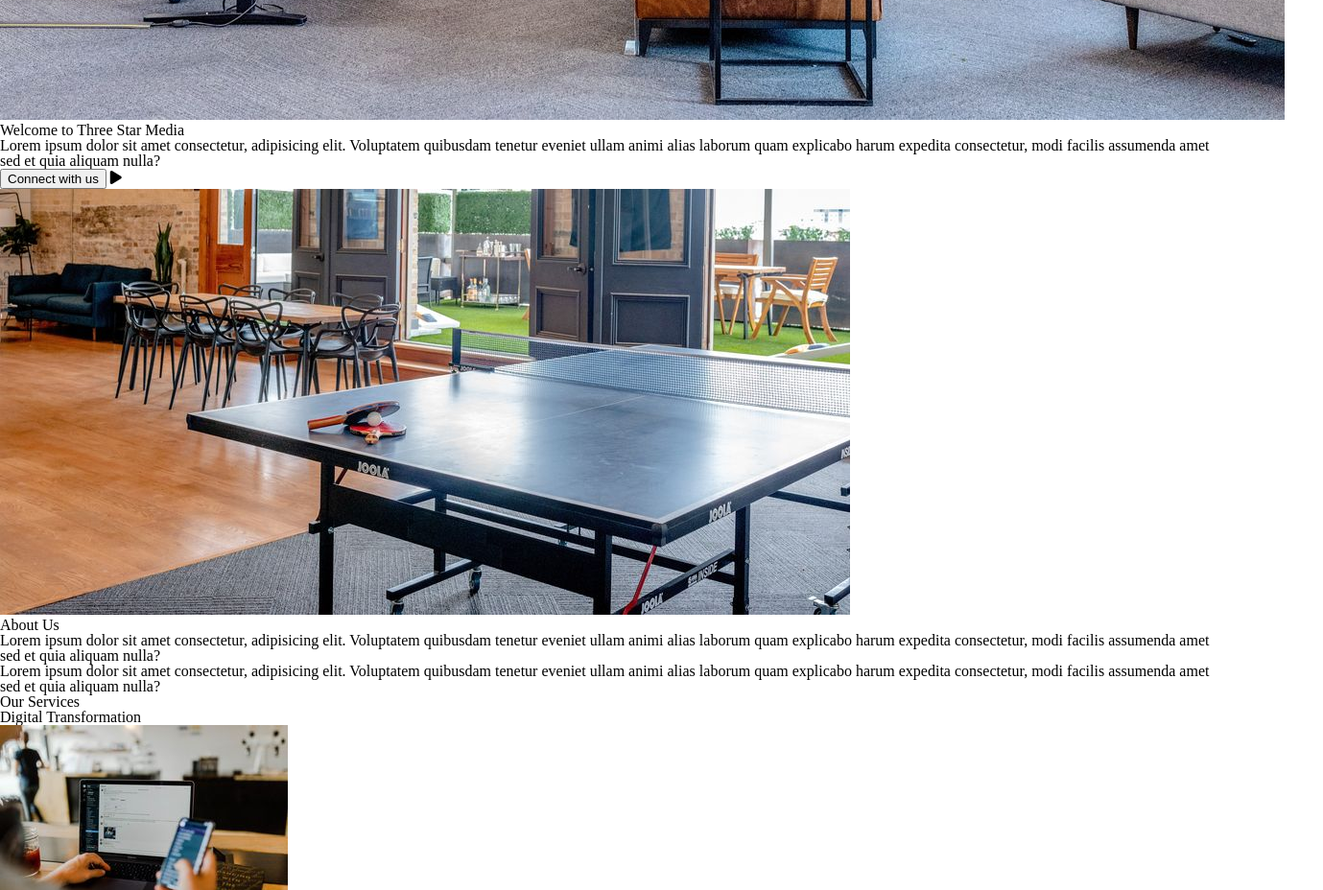
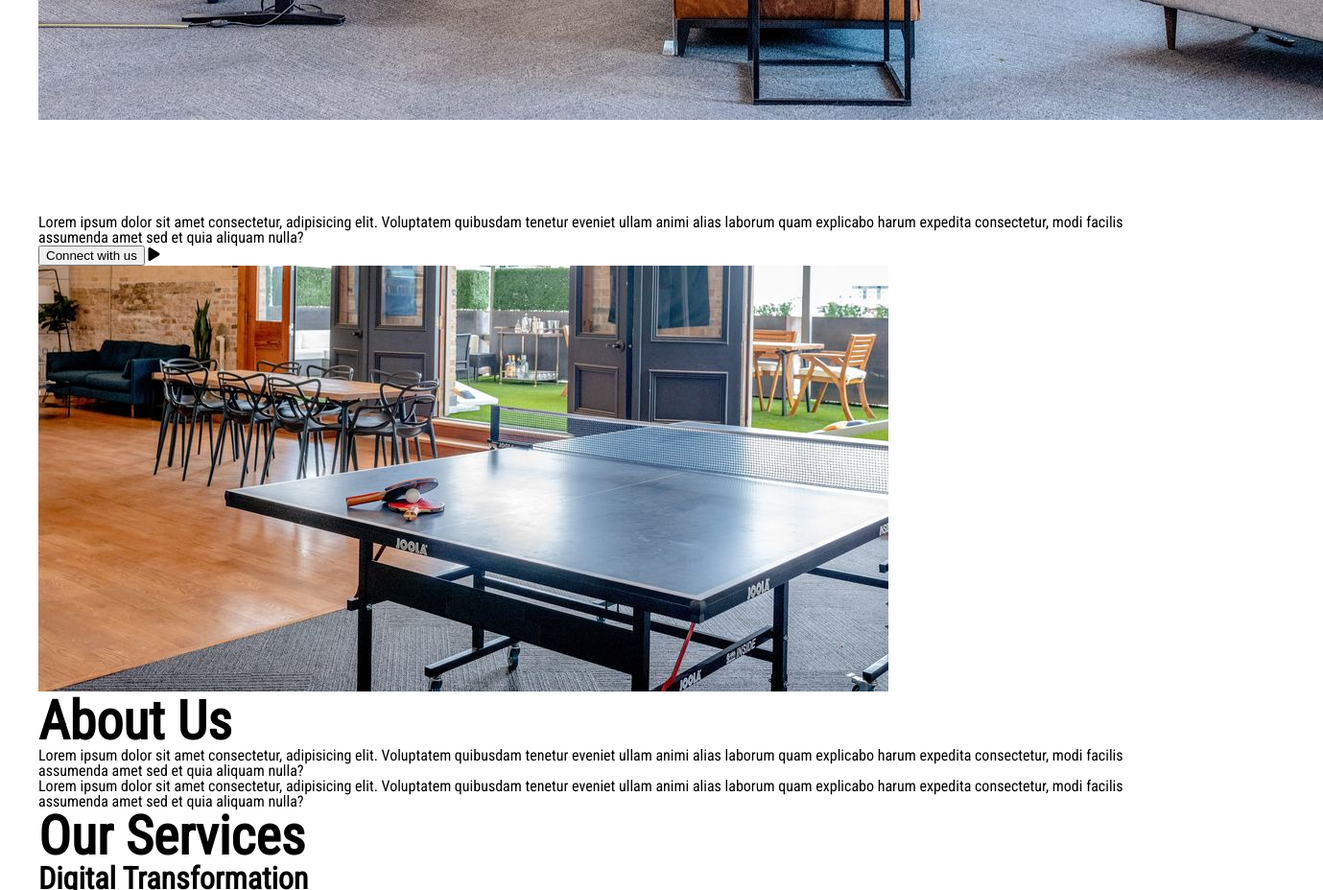
Before and after one commit to Haru55214/Haru55214.github.io, a plain HTML site: page final-project/index.html in a window 1280 px wide. Shown: the part 1080-2008 px from the top of the page at 96% size, 1379 px wide, since content can reach past the window. Drawn offline with Linux system fonts and the light colour scheme.

Commit message:
add font styling

```diff
--- a/final-project/css/main.css
+++ b/final-project/css/main.css
@@ -47,3 +47,29 @@ table {
 	border-spacing: 0;
 }
 /* end of the css reset cord */
+
+body{
+	margin: 0 auto;
+	max-width: 1200px;
+	font-family: 'Dancing Script', cursive;
+	font-family: 'Pacifico', cursive;
+	font-family: 'Roboto Condensed', sans-serif;
+}
+/* main fonts styling */
+h1{
+	font-size: 600%;
+	font-weight: bolder;
+	color: white;
+}
+h2{
+	font-size: 350%;
+	font-weight: bolder;
+}
+h3{
+	font-size: 200%;
+	font-weight: bolder;
+}
+h4{
+	font-size: 120%;
+	font-weight: bolder;
+}
```
